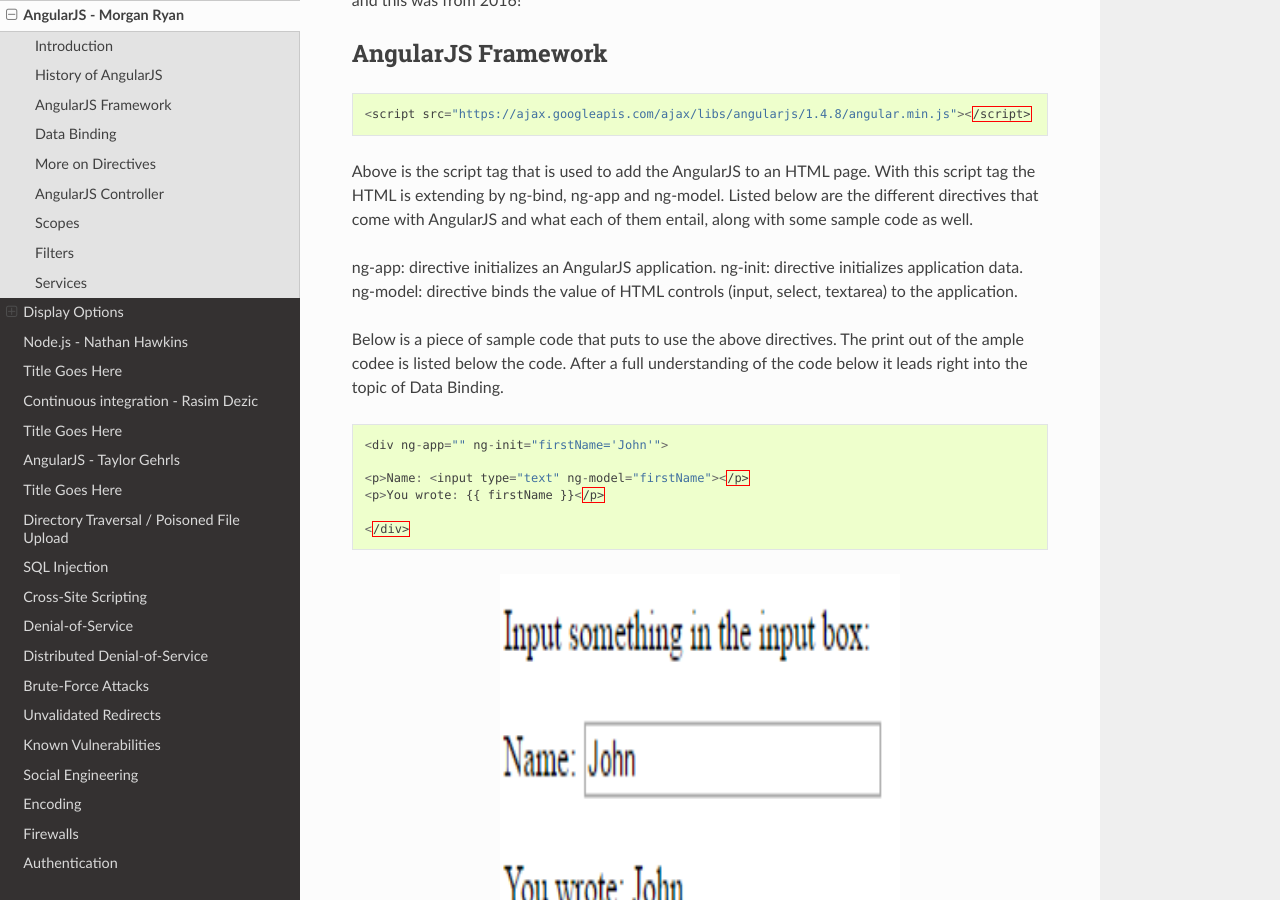
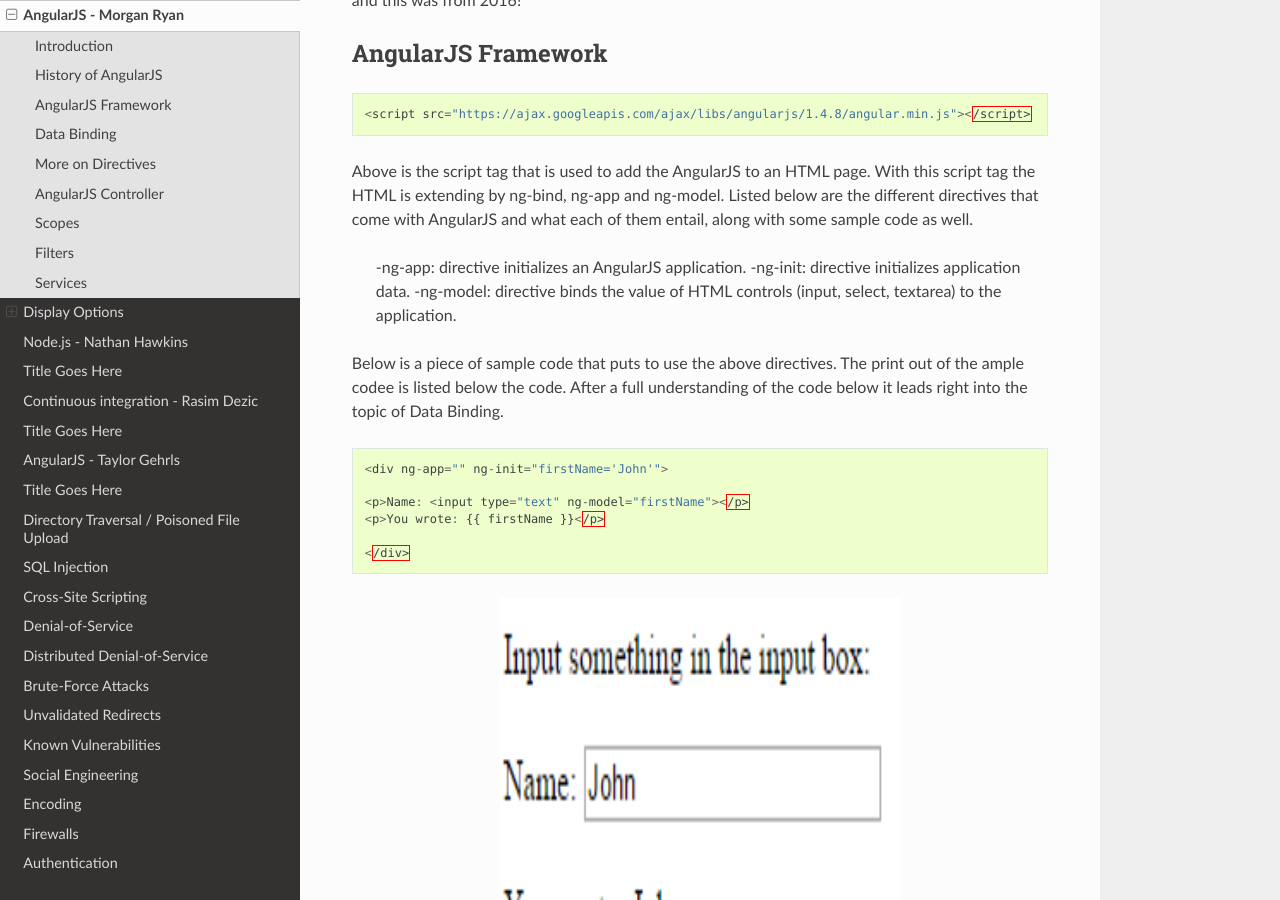
Before and after one commit to pvcraven/2017_web_security, a Sphinx documentation site: the page built from source/final/morgan/index.rst, in a window 1280 px wide and 900 px high, scrolled down 643 px. Built offline with Sphinx 7.4.7 and the Read the Docs theme 2.0.0, drawn with Linux system fonts in a browser that asks for light colours.

Commit message:
no message

```diff
--- a/source/final/morgan/index.rst
+++ b/source/final/morgan/index.rst
@@ -20,9 +20,9 @@
 
 Above is the script tag that is used to add the AngularJS to an HTML page. With this script tag the HTML is extending by ng-bind, ng-app and ng-model. Listed below are the different directives that come with AngularJS and what each of them entail, along with some sample code as well.
 
-ng-app: directive initializes an AngularJS application.
-ng-init: directive initializes application data.
-ng-model: directive binds the value of HTML controls (input, select, textarea) to the application.
+	-ng-app: directive initializes an AngularJS application.
+	-ng-init: directive initializes application data.
+	-ng-model: directive binds the value of HTML controls (input, select, textarea) to the application.
 
 Below is a piece of sample code that puts to use the above directives. The print out of the ample codee is listed below the code. After a full understanding of the code below it leads right into the topic of Data Binding.
 
@@ -69,6 +69,7 @@
 -------------------
 
 Along with what was stated above about ng-model this directive can also:
+
 	-Provide type validation for application data (number,email,required) *Code shown below*
 	-Provide status for application data (invalid, dirty,touched,error)
 	-Provide CSS classes for HTML elements-Bind HTML elements to HTML forms
@@ -131,6 +132,7 @@
 --------
 
 Next we move to filters, filters are used to trasform the data. Below are the various filters used in AngularJS.
+
 	-currency: fomat a number a a currency format-date: format a date to a specified format-filter: slect a subset of items from an array
 	-json: format an object to a json string
 	-limitTo: limits an array/string into a speciried number of elemtns/characters
@@ -151,6 +153,7 @@
 ---------
 
 AngularJS has many built in services, one service that is very commonly used $location. This service helps find the location of an element in the HTML. Below is more services built in AngularJS.
+
 	-$http: requests data from the server
 	-$timeout: display something in a specific amount of time
 	-$interval: display something in a specific amount of time but in intervals
```
